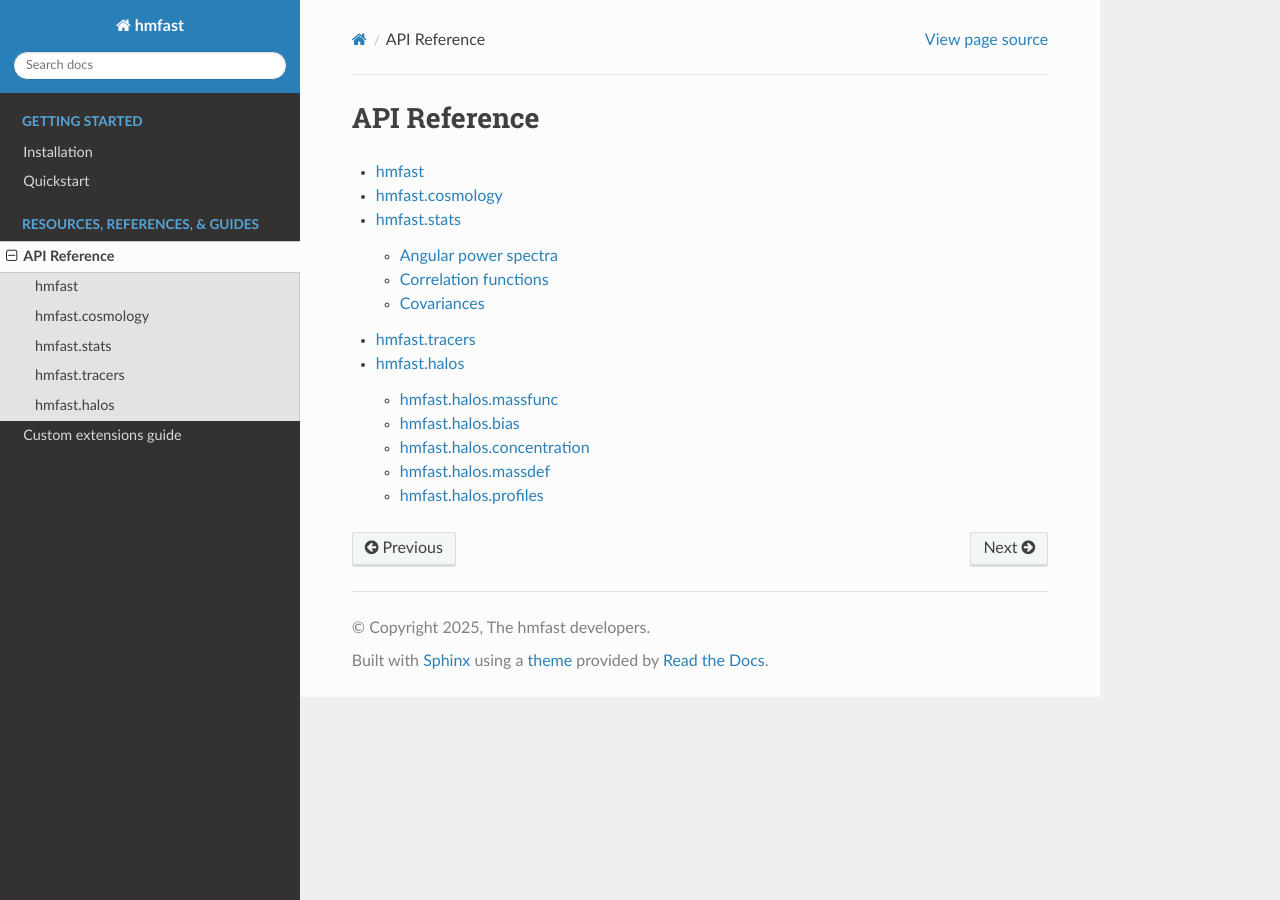
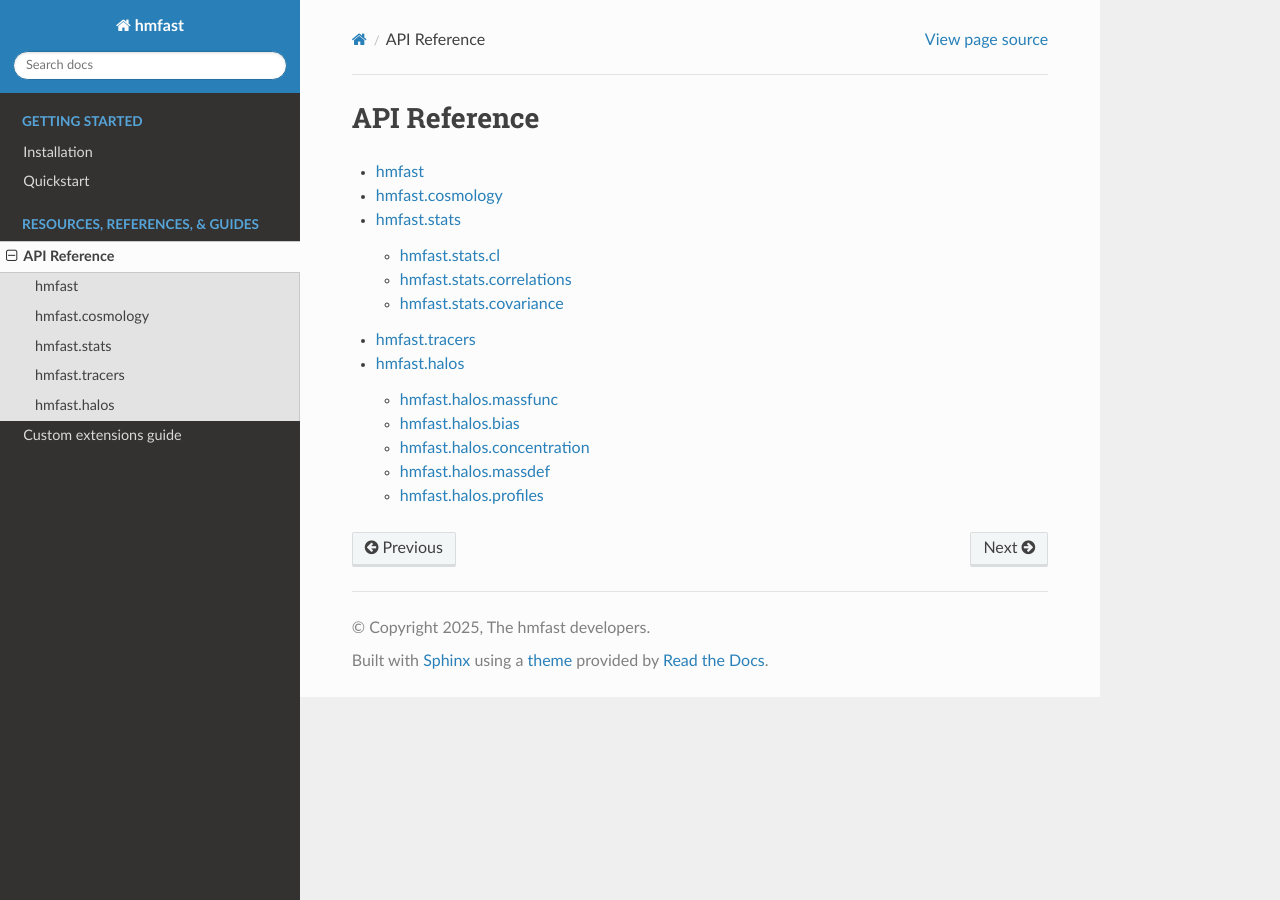
Before and after one commit to hmfast/hmfast, a Sphinx documentation site: the page built from docs/source/api/index.rst, in a window 1280 px wide. Built offline with Sphinx 7.4.7 and the Read the Docs theme 3.1.0, drawn with Linux system fonts in a browser that asks for light colours.

Commit message:
Fixed some docs issues from last commit

```diff
--- a/docs/source/api/index.rst
+++ b/docs/source/api/index.rst
@@ -7,6 +7,6 @@ API Reference
 
    hmfast
    cosmology
-   stats
+   stats/index
    tracers
    halos/index
--- /dev/null
+++ b/docs/source/api/stats/cl.rst
@@ -0,0 +1,9 @@
+hmfast.stats.cl
+================
+
+.. autosummary::
+   :toctree: generated
+   :nosignatures:
+
+   hmfast.stats.cl.cl_hm
+   hmfast.stats.cl.cl_lin
--- /dev/null
+++ b/docs/source/api/stats/correlations.rst
@@ -0,0 +1,8 @@
+hmfast.stats.correlations
+=========================
+
+.. autosummary::
+   :toctree: generated
+   :nosignatures:
+
+   hmfast.stats.correlations.xi_hm
--- /dev/null
+++ b/docs/source/api/stats/covariance.rst
@@ -0,0 +1,9 @@
+hmfast.stats.covariance
+=======================
+
+.. autosummary::
+   :toctree: generated
+   :nosignatures:
+
+   hmfast.stats.covariance.covariance_cng
+   hmfast.stats.covariance.covariance_ssc
```
Also changed, not shown: docs/source/api/stats.rst (deleted, +0 -41 lines), docs/source/api/stats/index.rst (added, +17 -0 lines).
